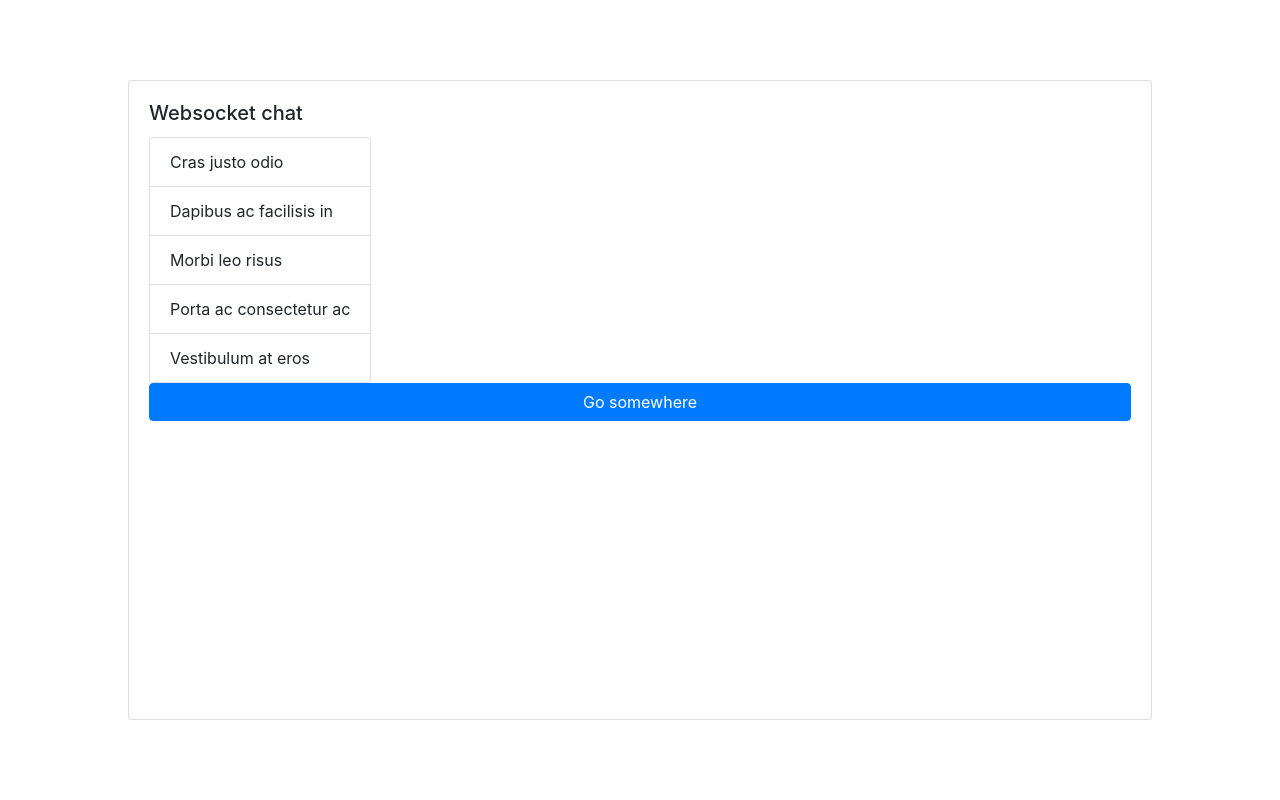
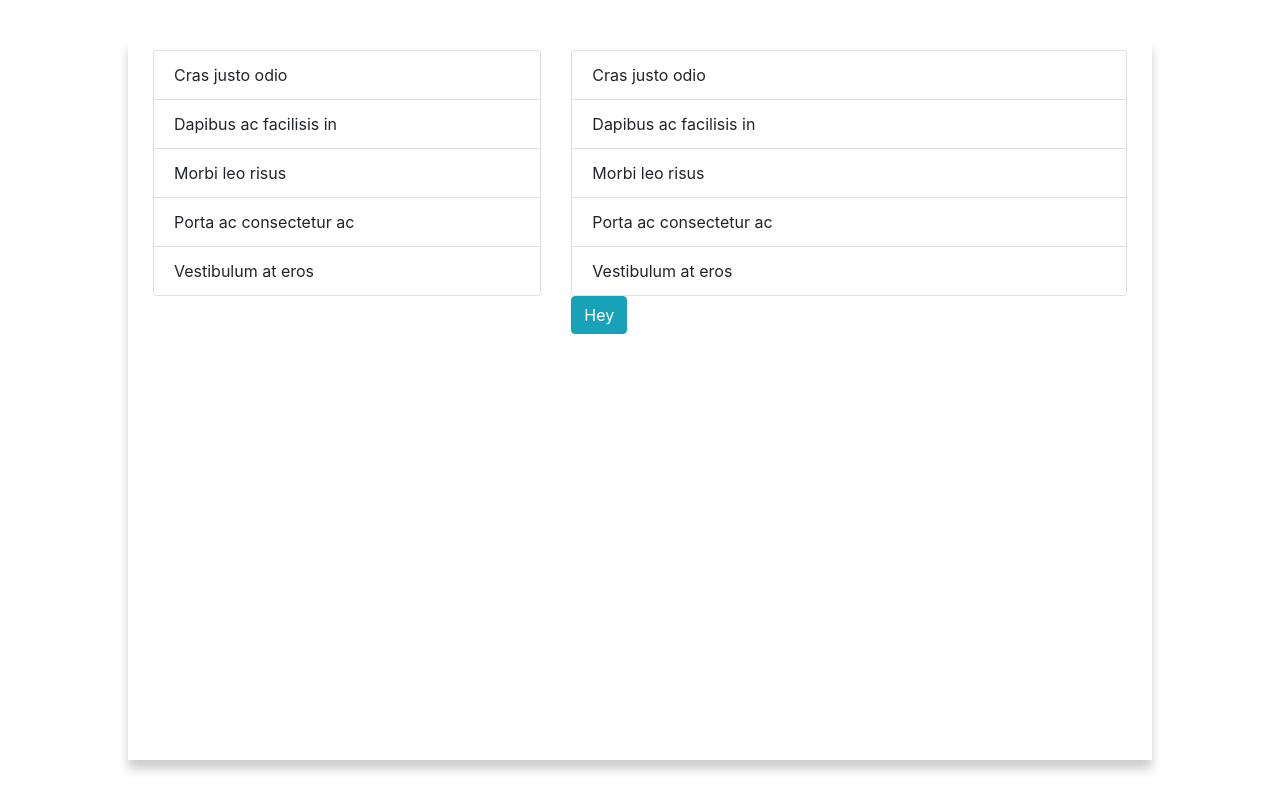
Before and after one commit to EgorBlagov/ws-chat, a React app: page / in a window 1280 px wide. Built offline with nearby package versions, Linux system fonts and the light colour scheme; no server answers.

Commit message:
Websocket initial implementation
- trying to friend webpack with socket.io

```diff
--- a/package.json
+++ b/package.json
@@ -35,10 +35,12 @@
     "@types/bootstrap": "^4.3.1",
     "@types/express": "^4.17.1",
     "@types/lodash": "^4.14.141",
-    "@types/node": "^12.7.11",
+    "@types/node": "^12.12.6",
     "@types/react": "^16.9.5",
     "@types/react-bootstrap": "^0.32.20",
     "@types/react-dom": "^16.9.1",
+    "@types/socket.io": "^2.1.4",
+    "@types/socket.io-client": "^1.4.32",
     "@types/winston": "^2.4.4",
     "concurrently": "^5.0.0",
     "css-loader": "^3.2.0",
@@ -70,6 +72,8 @@
     "react": "^16.10.2",
     "react-bootstrap": "^1.0.0-beta.14",
     "react-dom": "^16.10.2",
+    "socket.io": "^2.3.0",
+    "socket.io-client": "^2.3.0",
     "source-map-support": "^0.5.13",
     "winston": "^3.2.1"
   }
--- /dev/null
+++ b/src/client/App.css
@@ -0,0 +1,17 @@
+.wrapper {
+    height: 100vh;
+    display: flex;
+    justify-content: center;
+    align-items: center;
+}
+
+.main {
+    height: 90vh;
+    background: #fff;
+    box-shadow: 0px 9px 10px 0px rgba(0, 0, 0, 0.2);
+    width: 80%;
+}
+
+.main__body {
+    margin: 10px;
+}
--- a/src/client/App.tsx
+++ b/src/client/App.tsx
@@ -1,20 +1,17 @@
-import * as React from 'react';
-import { Button, Card } from 'react-bootstrap';
-import { ListGroup } from 'react-bootstrap';
+import "./App.css";
+
+import * as React from "react";
+import { Button, Col, Row } from "react-bootstrap";
+import { Container, ListGroup } from "react-bootstrap";
+
 export const App = () => {
-    return <div style={{
-        width: '80%',
-        height: '80vh',
-        marginLeft: 'auto',
-        marginRight: 'auto',
-        marginTop: '80px',
-    }}>
-        <Card style={{
-            height: '100%'
-        }}>
-            <Card.Body style={{display: 'flex', flexDirection:'column'}}>
-                <Card.Title>Websocket chat</Card.Title>
-                    <div style={{ display: 'flex'}}>
+    return (
+        <div className="wrapper">
+            <div className="main">
+                <div className="main__body">
+                    <Container>
+                        <Row>
+                            <Col xs={5}>
                                 <ListGroup>
                                     <ListGroup.Item>Cras justo odio</ListGroup.Item>
                                     <ListGroup.Item>Dapibus ac facilisis in</ListGroup.Item>
@@ -22,9 +19,21 @@ export const App = () => {
                                     <ListGroup.Item>Porta ac consectetur ac</ListGroup.Item>
                                     <ListGroup.Item>Vestibulum at eros</ListGroup.Item>
                                 </ListGroup>
+                            </Col>
+                            <Col xs={7}>
+                                <ListGroup>
+                                    <ListGroup.Item>Cras justo odio</ListGroup.Item>
+                                    <ListGroup.Item>Dapibus ac facilisis in</ListGroup.Item>
+                                    <ListGroup.Item>Morbi leo risus</ListGroup.Item>
+                                    <ListGroup.Item>Porta ac consectetur ac</ListGroup.Item>
+                                    <ListGroup.Item>Vestibulum at eros</ListGroup.Item>
+                                </ListGroup>
+                                <Button variant="info">Hey</Button>
+                            </Col>
+                        </Row>
+                    </Container>
                 </div>
-                    <Button variant="primary">Go somewhere</Button>
-            </Card.Body>
-        </Card>
             </div>
-}
+        </div>
+    );
+};
--- a/src/client/Index.tsx
+++ b/src/client/Index.tsx
@@ -1,7 +1,9 @@
-import 'bootstrap/dist/css/bootstrap.min.css';
+import "bootstrap/dist/css/bootstrap.min.css";
 
 import * as React from "react";
 import * as ReactDOM from "react-dom";
-import { App } from './App';
+import { App } from "./App";
+import { socket } from "./socket";
 
-ReactDOM.render(<App/>, document.getElementById('root'));
+socket.connect();
+ReactDOM.render(<App />, document.getElementById("root"));
--- /dev/null
+++ b/src/client/socket.ts
@@ -0,0 +1,36 @@
+import * as io from "socket.io-client";
+import { safeGet } from "../common/utils";
+
+export interface ISocket {
+    connect(): void;
+    emit(event: string, data: any): void;
+    on(event: string, callback: (data: any) => void): void;
+}
+
+class SocketIo implements ISocket {
+    private socket: SocketIOClient.Socket;
+
+    public connect(): void {
+        this.socket = io.connect("/", {
+            path: "/socket",
+        });
+    }
+
+    public emit(event: string, data: any): void {
+        this.throwIfNotConnected();
+        this.socket.emit(event, data);
+    }
+
+    public on(event: string, callback: (data: any) => void): void {
+        this.throwIfNotConnected();
+        this.socket.on(event, callback);
+    }
+
+    private throwIfNotConnected(): void {
+        if (!safeGet(this.socket, s => s.connected, false)) {
+            throw new Error("Socket is not connected");
+        }
+    }
+}
+
+export const socket: ISocket = new SocketIo();
--- /dev/null
+++ b/src/common/utils.ts
@@ -0,0 +1,11 @@
+export function safeGet<T, K>(target: T, get: (target: T) => K, defaultResult?: K): K | undefined {
+    try {
+        return get(target);
+    } catch {
+        return defaultResult;
+    }
+}
+
+export function isOk(object: any): boolean {
+    return object !== undefined && object !== null && object !== "null";
+}
--- a/webpack.config.js
+++ b/webpack.config.js
@@ -1,101 +1,114 @@
-const path = require('path');
-const nodeExternals = require('webpack-node-externals');
-const HtmlWebpackPlugin = require('html-webpack-plugin');
-const WebpackShellPlugin = require('webpack-shell-plugin');
+const path = require("path");
+const nodeExternals = require("webpack-node-externals");
+const HtmlWebpackPlugin = require("html-webpack-plugin");
+const WebpackShellPlugin = require("webpack-shell-plugin");
+const webpack = require("webpack");
 
-module.exports = (env) => {
-    const mode = env === 'prod'? 'production' : 'development';
-    const outputDir = path.resolve(__dirname, 'dist');
+module.exports = env => {
+    const mode = env === "prod" ? "production" : "development";
+    const outputDir = path.resolve(__dirname, "dist");
 
     const commonConfig = {
         mode,
-        devtool: 'source-map',
+        devtool: "source-map",
         resolve: {
-            extensions: ['.ts', '.js']
+            extensions: [".ts", ".js"],
         },
         module: {
             rules: [
                 {
                     test: /\.js$/,
-                    enforce: 'pre',
-                    loader: 'source-map-loader'
-                }
-            ]
+                    enforce: "pre",
+                    loader: "source-map-loader",
+                },
+            ],
         },
         watchOptions: {
-            poll: 1000
-        }
-    }
+            poll: 1000,
+        },
+    };
 
-    const clientConfig = { ...commonConfig,
-        name: 'client',
+    const clientConfig = {
+        ...commonConfig,
+        name: "client",
         resolve: {
-            extensions: [ ...commonConfig.resolve.extensions, '.tsx', '.jsx']
+            extensions: [...commonConfig.resolve.extensions, ".tsx", ".jsx"],
         },
-        entry: './src/client/index.tsx',
+        entry: "./src/client/index.tsx",
         output: {
-            path: path.resolve(outputDir, 'client'),
-            filename: 'client.js'
+            path: path.resolve(outputDir, "client"),
+            filename: "client.js",
         },
         plugins: [
             new HtmlWebpackPlugin({
-                template: './src/client/index.html'
+                template: "./src/client/index.html",
+            }),
+            new webpack.EnvironmentPlugin({
+                PUBLIC_URL: "",
             }),
         ],
         module: {
-            rules: [ ...commonConfig.module.rules,
+            rules: [
+                ...commonConfig.module.rules,
                 {
                     test: /\.tsx?$/,
                     exclude: [/node_modules/],
-                    loader: 'ts-loader',
+                    loader: "ts-loader",
                     options: {
-                        configFile: 'tsconfig.client.json'
-                    }
+                        configFile: "tsconfig.client.json",
+                    },
                 },
                 {
                     test: /\.html$/,
-                    loader: 'html-loader',
+                    loader: "html-loader",
                 },
                 {
-                    test:/\.css$/,
-                    loader:['style-loader', 'css-loader']
-                }
-            ]
-        }
+                    test: /\.css$/,
+                    loader: ["style-loader", "css-loader"],
+                },
+            ],
+        },
+        devServer: {
+            proxy: {
+                "/socket": {
+                    target: "ws://localhost:3000",
+                    ws: true,
+                },
+            },
+        },
     };
 
     const serverConfig = {
-        name: 'server',
+        name: "server",
         ...commonConfig,
-        entry: './src/server/main.ts',
+        entry: "./src/server/main.ts",
         output: {
             path: outputDir,
-            filename: 'server.js'
+            filename: "server.js",
         },
         module: {
-            rules: [ ...commonConfig.module.rules,
+            rules: [
+                ...commonConfig.module.rules,
                 {
                     test: /\.ts?$/,
                     exclude: [/node_modules/],
-                    loader: 'ts-loader',
+                    loader: "ts-loader",
                     options: {
-                        configFile: 'tsconfig.server.json'
-                    }
-                }
-            ]
+                        configFile: "tsconfig.server.json",
+                    },
+                },
+            ],
         },
         node: {
-            process: false
+            process: false,
         },
-        externals: [
-            nodeExternals()
-        ],
-        plugins: []
+        externals: [nodeExternals()],
+        plugins: [],
     };
 
-    if (mode === 'development') {
-        serverConfig.plugins.push(new WebpackShellPlugin({onBuildEnd:['cd dist && nodemon server.js']}));
+    if (mode === "development") {
+        serverConfig.plugins.push(new WebpackShellPlugin({ onBuildEnd: ["cd dist && nodemon server.js"] }));
     }
 
     return [clientConfig, serverConfig];
-}
+};
```
Also changed, not shown: src/server/main.ts (+15 -3 lines), 1 other file (tests, documents, lock files or other folders). Lines whose indentation alone changed are shown as unchanged.
